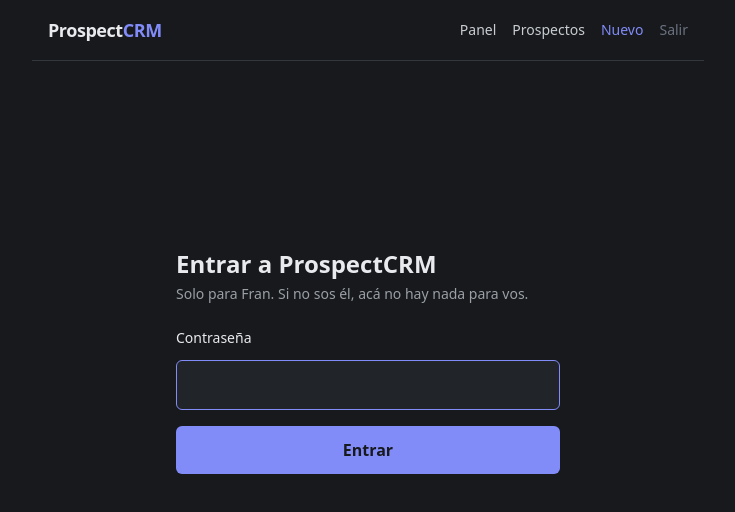
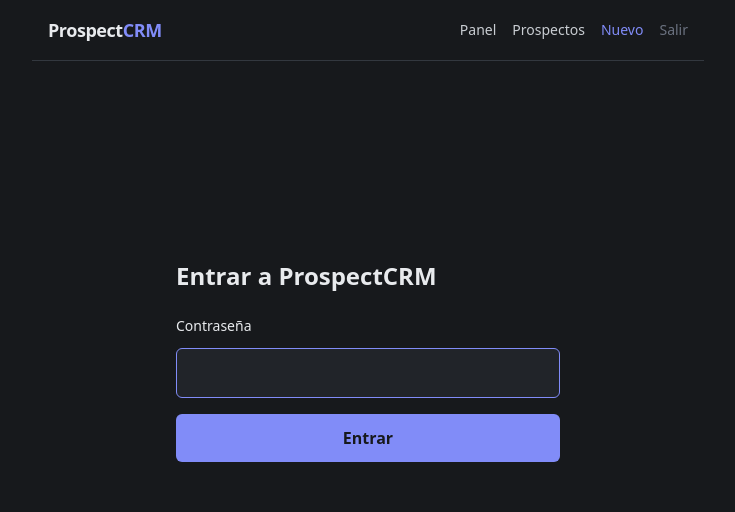
Before and after one commit to FranprzDev/ProspectCRM, a Next.js app: page /login in a window 1280 px wide. Shown: the top 512 px of the page, without its empty margins (272-1007 px from the left). Built offline with nearby package versions, Linux system fonts and the light colour scheme.

Commit message:
fix: drop login subtitle per user request (#4)
Co-authored-by: Francisco Perez <franprzdev@gmail.com>

```diff
--- a/app/login/page.tsx
+++ b/app/login/page.tsx
@@ -10,9 +10,6 @@ export default async function LoginPage({
     <div className="flex min-h-[70vh] items-center justify-center">
       <div className="w-full max-w-sm">
         <h1 className="text-2xl font-bold">Entrar a ProspectCRM</h1>
-        <p className="mt-1 text-sm text-stone-500">
-          Solo para Fran. Si no sos él, acá no hay nada para vos.
-        </p>
         {error === "1" && (
           <p className="mt-4 border-l-4 border-red-500 bg-red-50 px-3 py-2 text-sm text-red-700">
             Contraseña incorrecta.
```
